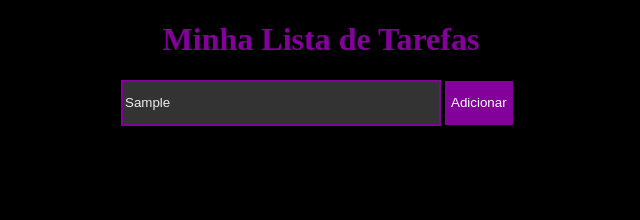
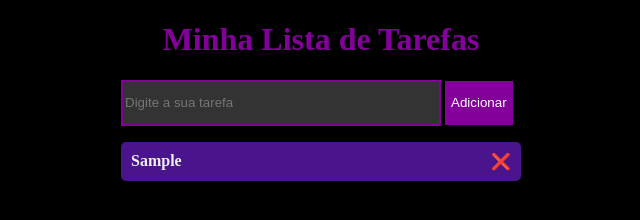
Before and after one commit to fabriciorafael/TODO-LIST, a plain HTML site: page index.html in a window 1280 px wide. Both pictures are taken after typing "Sample" into the empty fields and a click on the button "Adicionar". Shown: the whole page, without its empty margins (319-959 px from the left). Drawn offline with Linux system fonts and the light colour scheme.

Commit message:
Projeto finalizado - To Do List

```diff
--- a/index.html
+++ b/index.html
@@ -9,7 +9,8 @@
 <body>
     <h1>Minha Lista de Tarefas  </h1>
     <input placeholder="Digite a sua tarefa"/>
-    <button>Adicionar</button>
+
+    <button onclick="adicionarTarefa()">Adicionar</button>
     <ul>
 
 
--- a/scripts.js
+++ b/scripts.js
@@ -1,12 +1,25 @@
 /*
 Lista de tarefas
-[] Saber qaundo o botao foi clicado
-[]Pegar o texto dentro do input
-[]Colocar o texto na tela
+[x] Saber qaundo o botao foi clicado
+[x]Pegar o texto dentro do input
+[x]Colocar o texto na tela
+[x] Deletar a tatefa da tela (Quando eu clicar no X)
 */
 
 function adicionarTarefa() {
-    console.log("Clique no botao")
+    let valorDoInput = document.querySelector('input').value
+
+    let li = document.createElement("li")
+    li.innerHTML = valorDoInput + '<span onclick="deletarTarefa(this)">❌</span>'
+
+    document.querySelector("ul").appendChild(li)
+
+    document.querySelector('input').value = ''
+
 }
 
-console.log("Executa direto")
+function deletarTarefa(li) {
+    li.parentElement.remove()
+
+
+}
```
